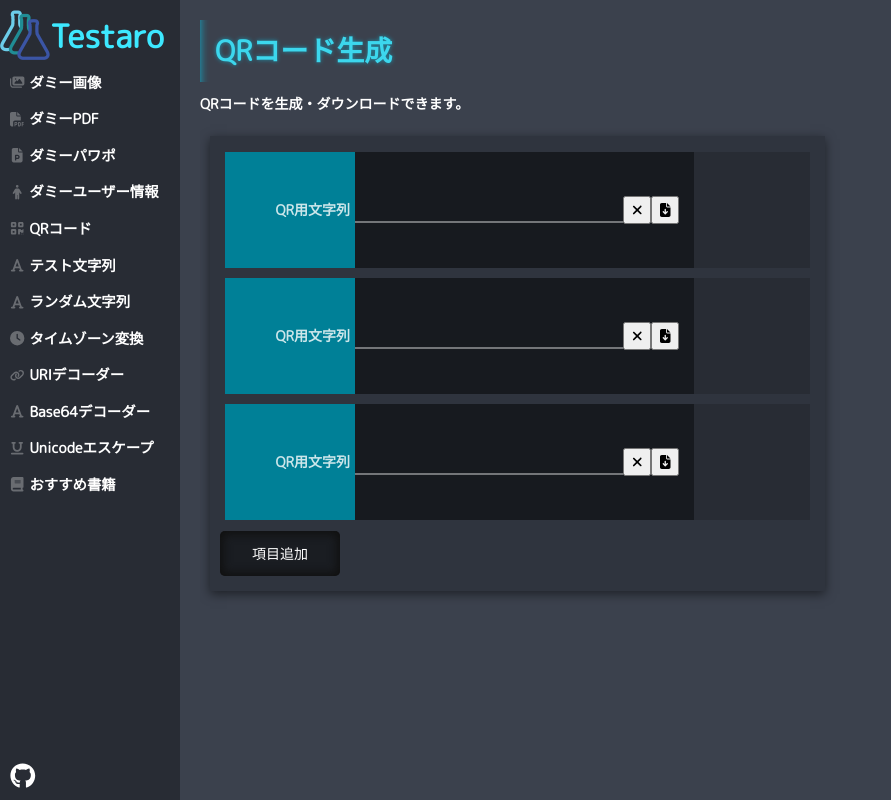
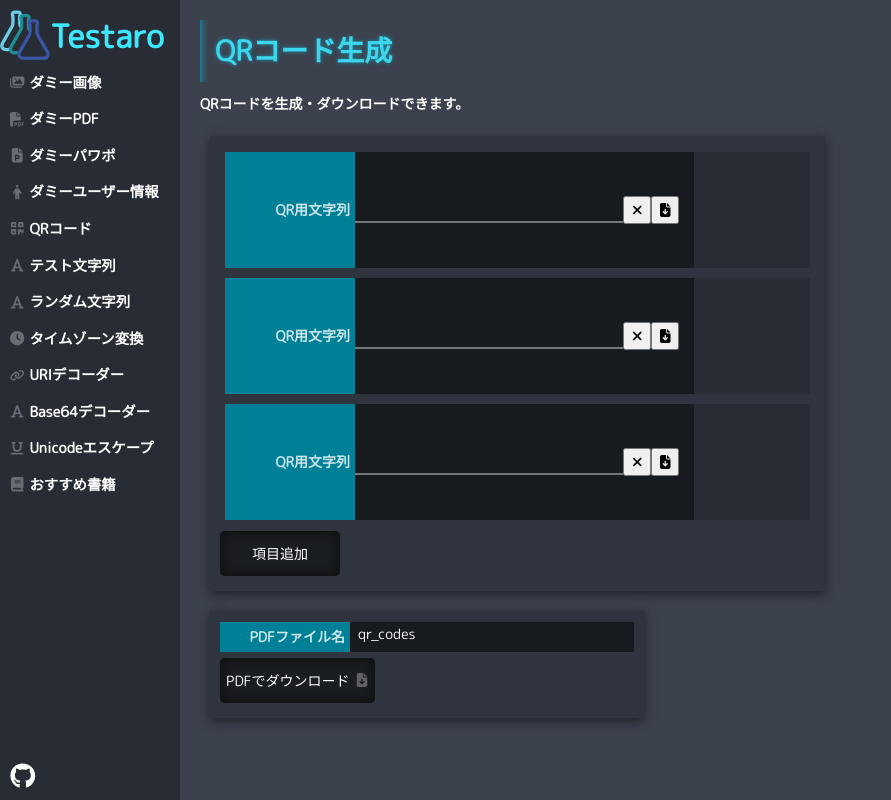
Before and after one commit to jesusisao/testaro, a Next.js app: page /qr-generator in a window 1280 px wide. Shown: the whole page, without its empty margins (0-891 px from the left). Built offline with nearby package versions, Linux system fonts and the light colour scheme.

Commit message:
clineで生成

```diff
--- a/src/components/PdfGenerator/PdfGenerator.tsx
+++ b/src/components/PdfGenerator/PdfGenerator.tsx
@@ -7,6 +7,7 @@ import ParamBox from "src/components/Common/ParamBox";
 import { FontAwesomeIcon } from "@fortawesome/react-fontawesome";
 import { faFileDownload } from "@fortawesome/free-solid-svg-icons";
 // ブラウザでPDFを生成する場合は Virtual file system を使って、その中にフォントのデータが無いといけない
+// @ts-expect-error - vfs_fontsが大きすぎてモジュールとして解釈できない
 import vfs from "src/lib/vfs_fonts";
 import pdfMake from "pdfmake/build/pdfmake";
 import { TDocumentDefinitions } from "pdfmake/interfaces";
--- /dev/null
+++ b/src/components/PdfGenerator/QrPdfGenerator.tsx
@@ -0,0 +1,219 @@
+import React, { useState, useEffect, useMemo } from "react";
+import style from "./PdfGenerator.module.scss";
+import commonStyle from "styles/common.module.scss";
+import ParamBox from "src/components/Common/ParamBox";
+import { FontAwesomeIcon } from "@fortawesome/react-fontawesome";
+import { faFileDownload } from "@fortawesome/free-solid-svg-icons";
+// ブラウザでPDFを生成する場合は Virtual file system を使って、その中にフォントのデータが無いといけない
+// @ts-expect-error - vfs_fontsが大きすぎてモジュールとして解釈できない
+import vfs from "src/lib/vfs_fonts";
+import pdfMake from "pdfmake/build/pdfmake";
+import { TDocumentDefinitions, Content } from "pdfmake/interfaces";
+
+const fontName = "KosugiMaru";
+const fontFileName = `${fontName}-Regular.ttf`;
+pdfMake.vfs = vfs;
+pdfMake.fonts = {
+  KosugiMaru: {
+    normal: fontFileName,
+    bold: fontFileName,
+    italics: fontFileName,
+    bolditalics: fontFileName,
+  },
+};
+
+interface QrPdfGeneratorProps {
+  qrCodes: string[];
+  canvasRefs: React.RefObject<HTMLCanvasElement>[];
+}
+
+const QrPdfGenerator: React.FC<QrPdfGeneratorProps> = ({
+  qrCodes,
+  canvasRefs,
+}) => {
+  const [fileName, setFileName] = useState("qr_codes");
+  const [downloading, setDownloading] = useState(false);
+  const [previewSrc, setPreviewSrc] = useState<string | null>(null);
+
+  // 有効なQRコードのみをフィルタリング
+  const validQrCodes = useMemo(() => {
+    return qrCodes.filter(
+      (code, index) => code !== "" && canvasRefs[index].current
+    );
+  }, [qrCodes, canvasRefs]);
+
+  // PDFのコンテンツを作成する関数
+  const createPdfContent = (): Content[] => {
+    const content: Content[] = [];
+
+    // タイトルを追加
+    content.push({
+      text: "QRコード一覧",
+      fontSize: 16,
+      alignment: "center",
+      margin: [0, 0, 0, 20],
+    });
+
+    // QRコードを2列で表示するためのテーブルを作成
+    const tableBody = [];
+    for (let i = 0; i < validQrCodes.length; i += 2) {
+      const row = [];
+
+      // 1列目
+      if (i < validQrCodes.length && canvasRefs[i].current) {
+        const qrDataUrl = canvasRefs[i].current!.toDataURL("image/png");
+        row.push({
+          stack: [
+            { image: qrDataUrl, width: 150, alignment: "center" },
+            {
+              text: validQrCodes[i],
+              fontSize: 10,
+              alignment: "center",
+              margin: [0, 5, 0, 15],
+            },
+          ],
+          margin: [0, 10, 10, 0],
+        });
+      } else {
+        row.push({});
+      }
+
+      // 2列目
+      if (i + 1 < validQrCodes.length && canvasRefs[i + 1].current) {
+        const qrDataUrl = canvasRefs[i + 1].current!.toDataURL("image/png");
+        row.push({
+          stack: [
+            { image: qrDataUrl, width: 150, alignment: "center" },
+            {
+              text: validQrCodes[i + 1],
+              fontSize: 10,
+              alignment: "center",
+              margin: [0, 5, 0, 15],
+            },
+          ],
+          margin: [0, 10, 0, 0],
+        });
+      } else {
+        row.push({});
+      }
+
+      tableBody.push(row);
+    }
+
+    content.push({
+      table: {
+        widths: ["*", "*"],
+        body: tableBody,
+      },
+      layout: "noBorders",
+    });
+
+    return content;
+  };
+
+  // PDFドキュメント定義を作成する関数
+  const createDocDefinition = (): TDocumentDefinitions => {
+    return {
+      content: createPdfContent(),
+      defaultStyle: { font: fontName },
+      pageSize: "A4",
+      pageMargins: [40, 40, 40, 40],
+    };
+  };
+
+  // プレビュー用のPDFを生成する関数
+  const generatePreview = async (): Promise<string> => {
+    if (validQrCodes.length === 0) return "";
+
+    const docDefinition = createDocDefinition();
+    const pdfDocGenerator = pdfMake.createPdf(docDefinition);
+
+    return new Promise((resolve) => {
+      pdfDocGenerator.getBase64((data) => {
+        resolve(data);
+      });
+    });
+  };
+
+  // QRコードが変更されたらプレビューを更新
+  useEffect(() => {
+    const updatePreview = async () => {
+      if (validQrCodes.length > 0) {
+        const newBase64 = await generatePreview();
+        setPreviewSrc(newBase64);
+      } else {
+        setPreviewSrc(null);
+      }
+    };
+
+    updatePreview();
+  }, [validQrCodes]);
+
+  const generatePdf = (): void => {
+    setDownloading(true);
+
+    try {
+      // PDFドキュメントの定義
+      const docDefinition = createDocDefinition();
+
+      // PDFを生成してダウンロード
+      pdfMake.createPdf(docDefinition).download(`${fileName}.pdf`);
+    } catch (error) {
+      console.error("PDF生成エラー:", error);
+      alert("PDFの生成中にエラーが発生しました。");
+    } finally {
+      setDownloading(false);
+    }
+  };
+
+  return (
+    <div className={style.qrPdfGenerator}>
+      <div className={commonStyle.paramsOutputsContainer}>
+        <div className={commonStyle.paramsContainer}>
+          <div className={commonStyle.paramContainer}>
+            <ParamBox labelName="PDFファイル名">
+              <input
+                type="text"
+                value={fileName}
+                disabled={downloading}
+                onChange={(e): void => setFileName(e.target.value)}
+              />
+            </ParamBox>
+
+            <button
+              className={commonStyle.testaroButton}
+              disabled={downloading || validQrCodes.length === 0}
+              onClick={generatePdf}
+            >
+              PDFでダウンロード
+              <FontAwesomeIcon
+                icon={faFileDownload}
+                className={commonStyle.icon}
+              />
+            </button>
+          </div>
+        </div>
+
+        {validQrCodes.length > 0 && (
+          <div className={commonStyle.outputsContainer}>
+            <div className={commonStyle.outputContainer}>
+              <p className={commonStyle.outputLabel}>
+                プレビュー: {`${fileName}.pdf`}
+              </p>
+              {previewSrc ? (
+                <embed
+                  id="preview"
+                  type="application/pdf"
+                  src={`data:application/pdf;base64,${previewSrc}`}
+                  className={style.previewPdf}
+                />
+              ) : null}
+            </div>
+          </div>
+        )}
+      </div>
+    </div>
+  );
+};
+
+export default QrPdfGenerator;
--- a/src/pages/qr-generator/index.module.scss
+++ b/src/pages/qr-generator/index.module.scss
@@ -4,6 +4,11 @@
   height: 100%;
   min-width: 100%;
   overflow: hidden;
+
+  .pdfGeneratorContainer {
+    flex: 1;
+    min-width: 500px;
+  }
 
   .qrList {
     box-sizing: border-box;
--- a/src/pages/qr-generator/index.tsx
+++ b/src/pages/qr-generator/index.tsx
@@ -7,6 +7,13 @@ import ParamBox from "src/components/Common/ParamBox";
 import QRCode from "qrcode";
 import { FontAwesomeIcon } from "@fortawesome/react-fontawesome";
 import { faFileDownload, faTimes } from "@fortawesome/free-solid-svg-icons";
+import dynamic from "next/dynamic";
+import Loading from "src/components/Common/Loading";
+
+const DynamicQrPdfGenerator = dynamic(
+  () => import("src/components/PdfGenerator/QrPdfGenerator"),
+  { loading: () => <Loading />, ssr: false }
+);
 
 const QrGenerator: NextPage = () => {
   const [codes, setCodes] = useState(["", "", ""]);
@@ -125,6 +132,7 @@ const QrGenerator: NextPage = () => {
       <MetaHeader title={title} description={description} url="/qr-generator" />
       <h1 className={commonStyle.pageTitle}>{title}</h1>
       <p>{description}</p>
+      <div className={commonStyle.paramsOutputsContainer}>
         <div className={commonStyle.paramsContainer}>
           <div className={commonStyle.paramContainer}>
             {inputList()}
@@ -134,6 +142,11 @@ const QrGenerator: NextPage = () => {
             </button>
           </div>
         </div>
+
+        <div className={style.pdfGeneratorContainer}>
+          <DynamicQrPdfGenerator qrCodes={codes} canvasRefs={canvasRefs} />
+        </div>
+      </div>
     </div>
   );
 };
```
Lines whose indentation alone changed are shown as unchanged.
